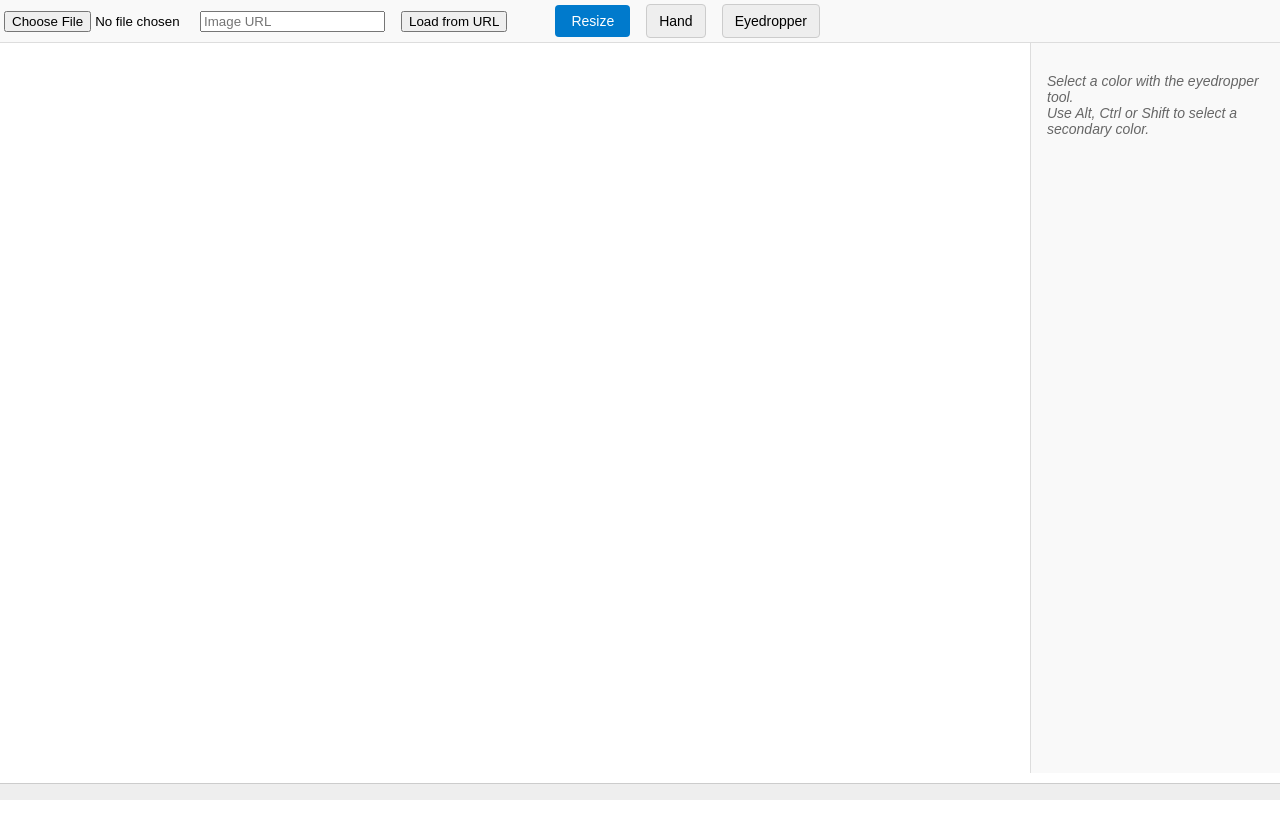
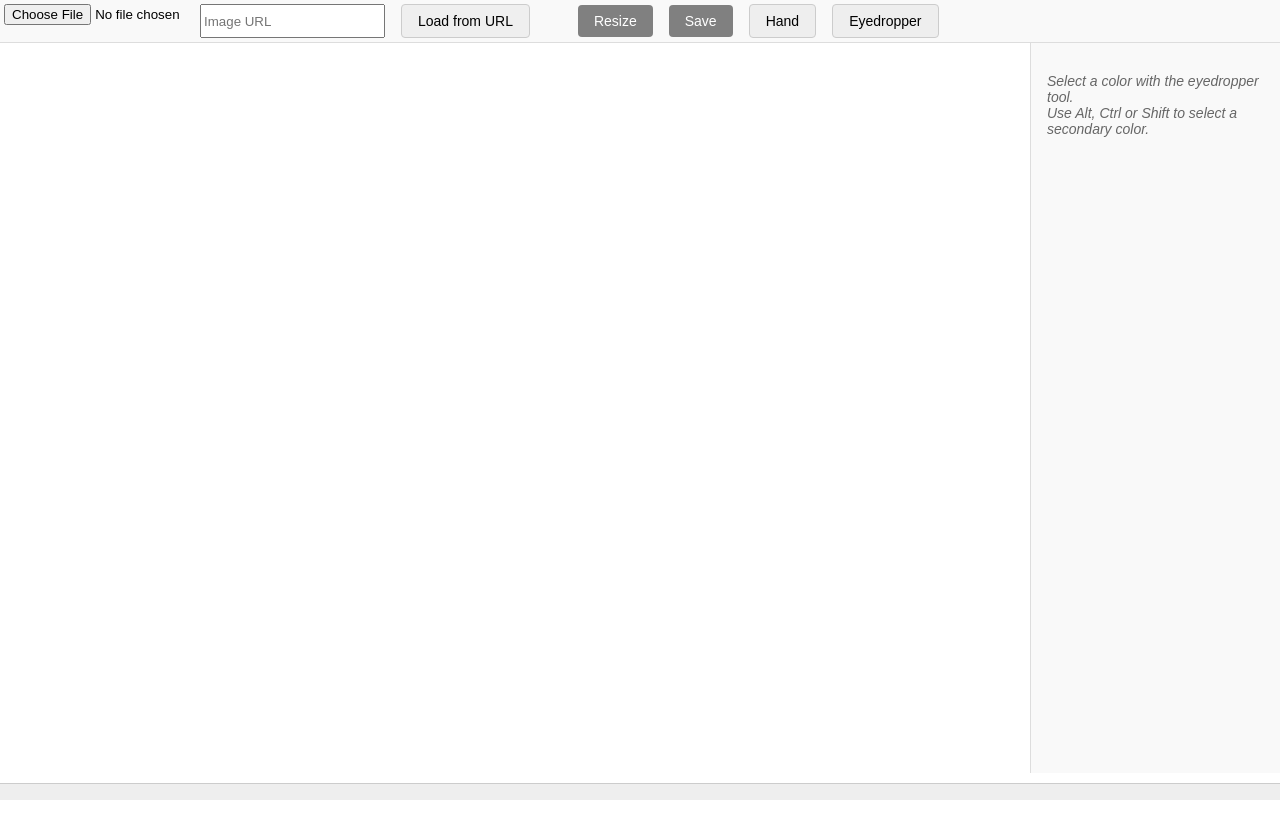
Before and after one commit to GrabovyiS/obrabotka-1, a Vue app: page / in a window 1280 px wide. Built offline with nearby package versions, Linux system fonts and the light colour scheme.

Commit message:
styles and fixes

```diff
--- a/src/App.vue
+++ b/src/App.vue
@@ -5,8 +5,17 @@
         @file-selected="onFileSelected"
         @url-selected="onUrlSelected"
       />
-      <button type="button" @click="showResizeModal = true" class="resize-btn">
+      <button
+        type="button"
+        @click="showResizeModal = true"
+        class="resize-btn"
+        :disabled="!imageElement"
+      >
         Resize
+      </button>
+
+      <button class="save-btn" @click="downloadImage" :disabled="!imageElement">
+        Save
       </button>
       <button
         type="button"
@@ -16,7 +25,6 @@
       >
         Hand
       </button>
-
       <button
         type="button"
         :class="['tool-btn', { active: activeTool === TOOLS.EYEDROPPER }]"
@@ -78,11 +86,11 @@ function calculateInitialScale(img) {
   const padding = 50;
   const availableWidth = window.innerWidth - padding * 2;
   const availableHeight = window.innerHeight - padding * 2;
-
-  const scaleX = availableWidth / img.width;
-  const scaleY = availableHeight / img.height;
-
-  return Math.min(scaleX, scaleY, 1.0);
+  return Math.min(
+    availableWidth / img.width,
+    availableHeight / img.height,
+    1.0
+  );
 }
 
 async function onFileSelected({ file, buffer }) {
@@ -108,7 +116,6 @@ async function onFileSelected({ file, buffer }) {
       const pixels = width * height;
       const fileBits = file.size * 8;
       const depth = Math.round(fileBits / pixels);
-
       imageElement.value = image;
       imageMeta.value = { width, height, colorDepth: depth };
       scale.value = calculateInitialScale(image);
@@ -139,11 +146,9 @@ async function onResizeConfirm({ width, height, method }) {
 
   const canvas = document.createElement("canvas");
   const ctx = canvas.getContext("2d");
-
   canvas.width = imageMeta.value.width;
   canvas.height = imageMeta.value.height;
   ctx.drawImage(imageElement.value, 0, 0);
-
   const srcData = ctx.getImageData(0, 0, canvas.width, canvas.height);
 
   let resizedData;
@@ -163,15 +168,10 @@ async function onResizeConfirm({ width, height, method }) {
   await new Promise((resolve) => (img.onload = resolve));
 
   imageElement.value = img;
-  imageMeta.value = {
-    width,
-    height,
-    colorDepth: imageMeta.value.colorDepth,
-  };
+  imageMeta.value = { width, height, colorDepth: imageMeta.value.colorDepth };
 }
 
 const activeTool = ref(null);
-
 const TOOLS = {
   NONE: null,
   HAND: "hand",
@@ -187,11 +187,7 @@ window.addEventListener("keydown", (e) => {
   if (e.code === "KeyI") setTool(TOOLS.EYEDROPPER);
 });
 
-const pickedColors = ref({
-  primary: null,
-  secondary: null,
-});
-
+const pickedColors = ref({ primary: null, secondary: null });
 const clickColor = ref(null);
 const hoverColor = ref(null);
 
@@ -204,6 +200,27 @@ function handleColorPick({ x, y, rgba, modifier }) {
 
 function onHoverColor(data) {
   hoverColor.value = data;
+}
+
+function downloadImage() {
+  if (!imageElement.value || !imageMeta.value) return;
+
+  const canvas = document.createElement("canvas");
+  canvas.width = imageMeta.value.width;
+  canvas.height = imageMeta.value.height;
+
+  const ctx = canvas.getContext("2d");
+  ctx.drawImage(imageElement.value, 0, 0);
+
+  canvas.toBlob((blob) => {
+    if (!blob) return;
+
+    const link = document.createElement("a");
+    link.href = URL.createObjectURL(blob);
+    link.download = "resized-image.png";
+    link.click();
+    URL.revokeObjectURL(link.href);
+  }, "image/png");
 }
 </script>
 
@@ -243,8 +260,28 @@ body {
   background: #005fa3;
 }
 
-.tool-btn {
-  padding: 0.5rem 0.75rem;
+.top-controls button {
+  padding: 0.5rem 1rem;
+  border-radius: 4px;
+  font-size: 14px;
+  cursor: pointer;
+  border: none;
+}
+
+.top-controls button:disabled {
+  background-color: grey;
+}
+
+.save-btn {
+  background: #4caf50;
+  color: white;
+}
+
+.save-btn:hover {
+  background: #3e8e41;
+}
+
+.top-controls .tool-btn {
   background: #eee;
   border: 1px solid #ccc;
   border-radius: 4px;
--- a/src/components/FileUploader.vue
+++ b/src/components/FileUploader.vue
@@ -6,7 +6,7 @@
       @change="handleFileChange"
     />
     <input type="url" v-model="url" placeholder="Image URL" />
-    <button @click="handleUrlLoad">Load from URL</button>
+    <button class="url-button" @click="handleUrlLoad">Load from URL</button>
   </div>
 </template>
 
@@ -44,6 +44,10 @@ function handleFileChange(event) {
   margin-right: 2rem;
 }
 
+.url-button {
+  border: 1px solid #ccc;
+}
+
 input[type="file"] {
   width: 180px;
 }
--- a/src/components/ResizeModal.vue
+++ b/src/components/ResizeModal.vue
@@ -1,6 +1,6 @@
 <template>
   <dialog ref="dialogRef" class="resize-modal">
-    <form @submit.prevent="applyResize">
+    <form ref="formRef" @submit.prevent="applyResize">
       <h2>Resize Image</h2>
 
       <div class="info">
@@ -18,14 +18,24 @@
 
       <label>
         Width:
-        <input v-model.number="width" type="number" min="1" />
+        <input
+          id="width"
+          v-model.number="width"
+          type="number"
+          min="1"
+          max="8192"
+          required
+        />
       </label>
+
       <label>
         Height:
         <input
           v-model.number="height"
           type="number"
           min="1"
+          max="8192"
+          required
           :disabled="lockAspect"
         />
       </label>
@@ -46,6 +56,8 @@
         </select>
       </label>
 
+      <p v-if="resizeError" class="error">{{ resizeError }}</p>
+
       <div class="buttons">
         <button type="submit">Apply</button>
         <button type="button" @click="close">Cancel</button>
@@ -64,6 +76,15 @@ const props = defineProps({
 const emit = defineEmits(["close", "confirm"]);
 
 const dialogRef = ref(null);
+const formRef = ref(null);
+
+const mode = ref("percent");
+const lockAspect = ref(true);
+const method = ref("bilinear");
+
+const width = ref(100);
+const height = ref(100);
+const resizeError = ref("");
 
 watch(
   () => props.open,
@@ -72,13 +93,6 @@ watch(
     else dialogRef.value?.close();
   }
 );
-
-const mode = ref("percent");
-const lockAspect = ref(true);
-const method = ref("bilinear");
-
-const width = ref(100);
-const height = ref(100);
 
 const originalMP = computed(() => {
   if (!props.imageMeta) return "0.00";
@@ -101,25 +115,30 @@ const newMP = computed(() => {
   return ((w * h) / 1_000_000).toFixed(2);
 });
 
-watch(width, (val) => {
-  if (lockAspect.value && mode.value === "pixels") {
-    const ratio = props.imageMeta.height / props.imageMeta.width;
-    height.value = Math.round(val * ratio);
+function applyResize() {
+  const form = formRef.value;
+  resizeError.value = "";
+
+  if (!form.checkValidity()) {
+    form.reportValidity();
+    return;
   }
-});
 
-function applyResize() {
   const w =
     mode.value === "percent"
       ? Math.round(props.imageMeta.width * (width.value / 100))
       : width.value;
+
   const h =
     mode.value === "percent"
       ? Math.round(props.imageMeta.height * (height.value / 100))
       : height.value;
 
-  if (w <= 0 || h <= 0) {
-    alert("Width and height must be positive.");
+  if (w < 1 || h < 1 || w > 8192 || h > 8192) {
+    resizeError.value =
+      w < 1 || h < 1
+        ? "Resulting size must be at least 1x1."
+        : "Resulting size must not exceed 8192 pixels.";
     return;
   }
 
@@ -164,7 +183,7 @@ function updateHeightFromWidth() {
   const aspectRatio = props.imageMeta.height / props.imageMeta.width;
 
   if (mode.value === "percent") {
-    height.value = width.value; // percent = same for both
+    height.value = width.value;
   } else {
     height.value = Math.round(width.value * aspectRatio);
   }
@@ -198,6 +217,17 @@ form {
   gap: 0.75rem;
 }
 
+.info {
+  font-size: 14px;
+  color: #444;
+}
+
+.error {
+  color: #c00;
+  font-size: 14px;
+  margin: 0;
+}
+
 .buttons {
   display: flex;
   justify-content: space-between;
```
